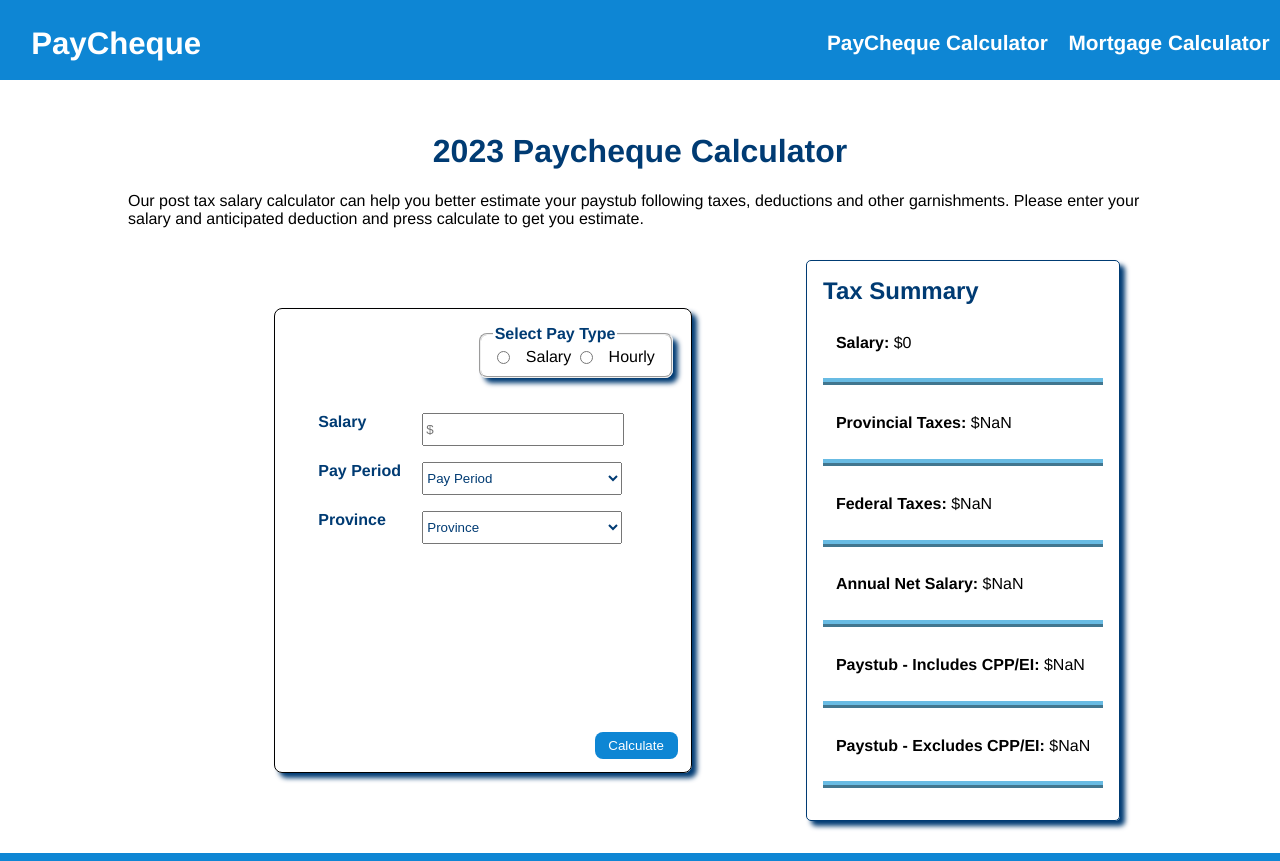
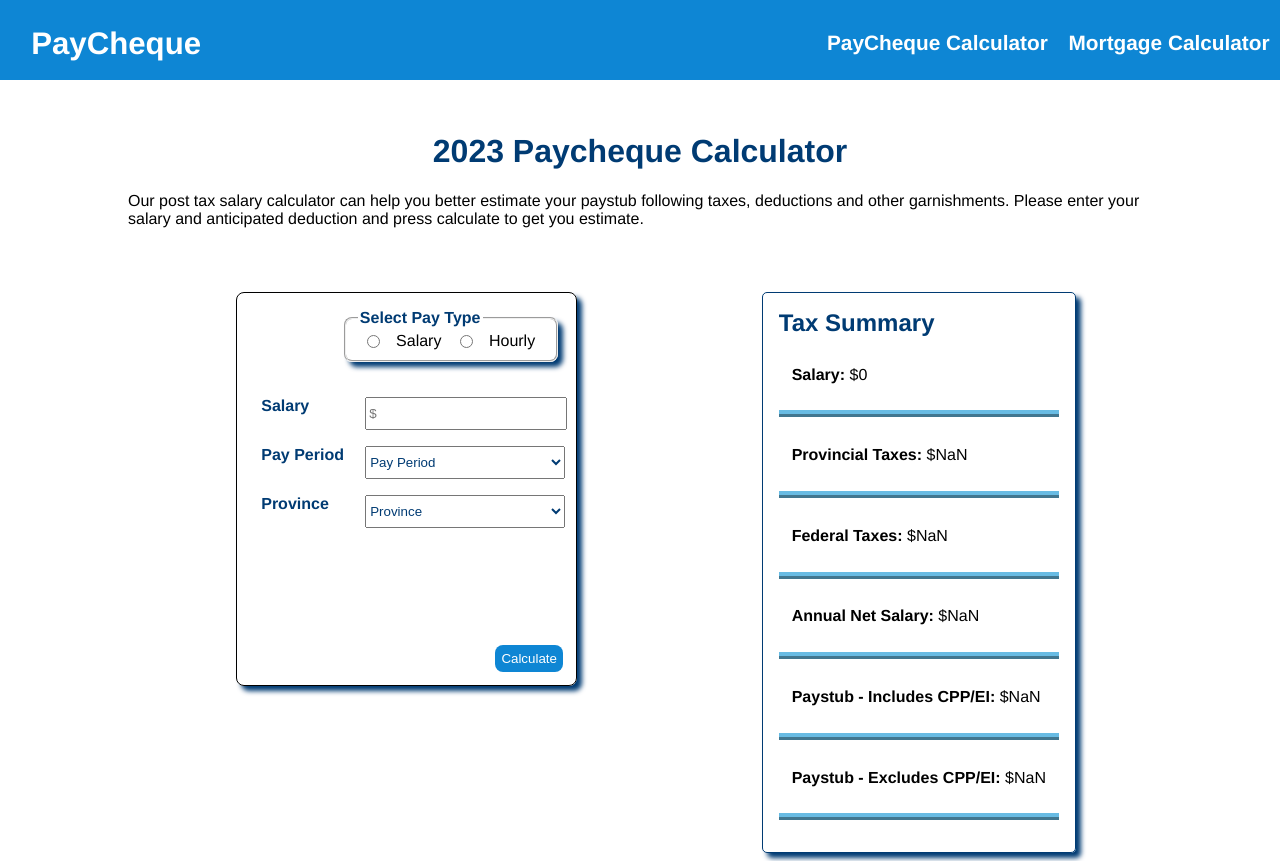
Before and after one commit to Jevaughn-W/Paycheque, a React (Create React App) app: page / in a window 1280 px wide. Shown: the top 861 px of the page. Built offline with nearby package versions, Linux system fonts and the light colour scheme.

Commit message:
center and align form and calculation panel

```diff
--- a/src/calculation-panel.css
+++ b/src/calculation-panel.css
@@ -1,4 +1,6 @@
 section.result {
+  margin-top: 3em;
+  margin-bottom: 3em;
   padding: 1em;
   border: 1px solid #003B73;
   border-radius: 5px;
--- a/src/calculation-panel.scss
+++ b/src/calculation-panel.scss
@@ -5,6 +5,8 @@ $tertiary-color: white;
 $navy-blue: #003B73;
 
 section.result {
+  margin-top: 3em;
+  margin-bottom: 3em;
   padding: 1em;
   border: 1px solid $navy-blue;
   border-radius: 5px;
--- a/src/form-input.scss
+++ b/src/form-input.scss
@@ -5,10 +5,10 @@ $tertiary-color: white;
 $navy-blue: #003B73;
 
 .userInput {
-  margin: auto;
   margin-top: 3em;
   margin-bottom: 3em;
-  width: 40%;
+  width: 30%;
+  height: 45vh;
   position: relative;
   border: 1px solid  black;
   padding : 1em;
@@ -23,7 +23,7 @@ form {
   margin: auto;
   margin-top:5em;
   margin-bottom:2em;
-  width: 90%;
+  width: 100%;
 }
 
 /* Formatting radio */
@@ -32,7 +32,7 @@ fieldset {
   display: flex;
   flex-direction: column;
   justify-content: space-around;
-  width : 40%;
+  width : 55%;
   position: absolute;
   top: 1em;
   right: 1em;
--- a/src/form.css
+++ b/src/form.css
@@ -1,8 +1,8 @@
 .userInput {
-  margin: auto;
   margin-top: 3em;
   margin-bottom: 3em;
-  width: 40%;
+  width: 30%;
+  height: 45vh;
   position: relative;
   border: 1px solid black;
   padding: 1em;
@@ -17,7 +17,7 @@ form {
   margin: auto;
   margin-top: 5em;
   margin-bottom: 2em;
-  width: 90%;
+  width: 100%;
 }
 
 /* Formatting radio */
@@ -25,7 +25,7 @@ fieldset {
   display: flex;
   flex-direction: column;
   justify-content: space-around;
-  width: 40%;
+  width: 55%;
   position: absolute;
   top: 1em;
   right: 1em;
--- a/src/index.css
+++ b/src/index.css
@@ -78,7 +78,8 @@ nav li {
   flex-direction: row;
   justify-content: space-around;
   padding: 1em;
-  margin: 1em;
+  margin: auto;
+  width: 100%;
 }
 
 /*# sourceMappingURL=index.css.map */
--- a/src/input.scss
+++ b/src/input.scss
@@ -91,5 +91,6 @@ nav {
   flex-direction: row;
   justify-content: space-around;
   padding: 1em;
-  margin: 1em;
+  margin: auto;
+  width: 100%;
 }
```
Also changed, not shown: 2 other files (tests, documents, lock files or other folders).
